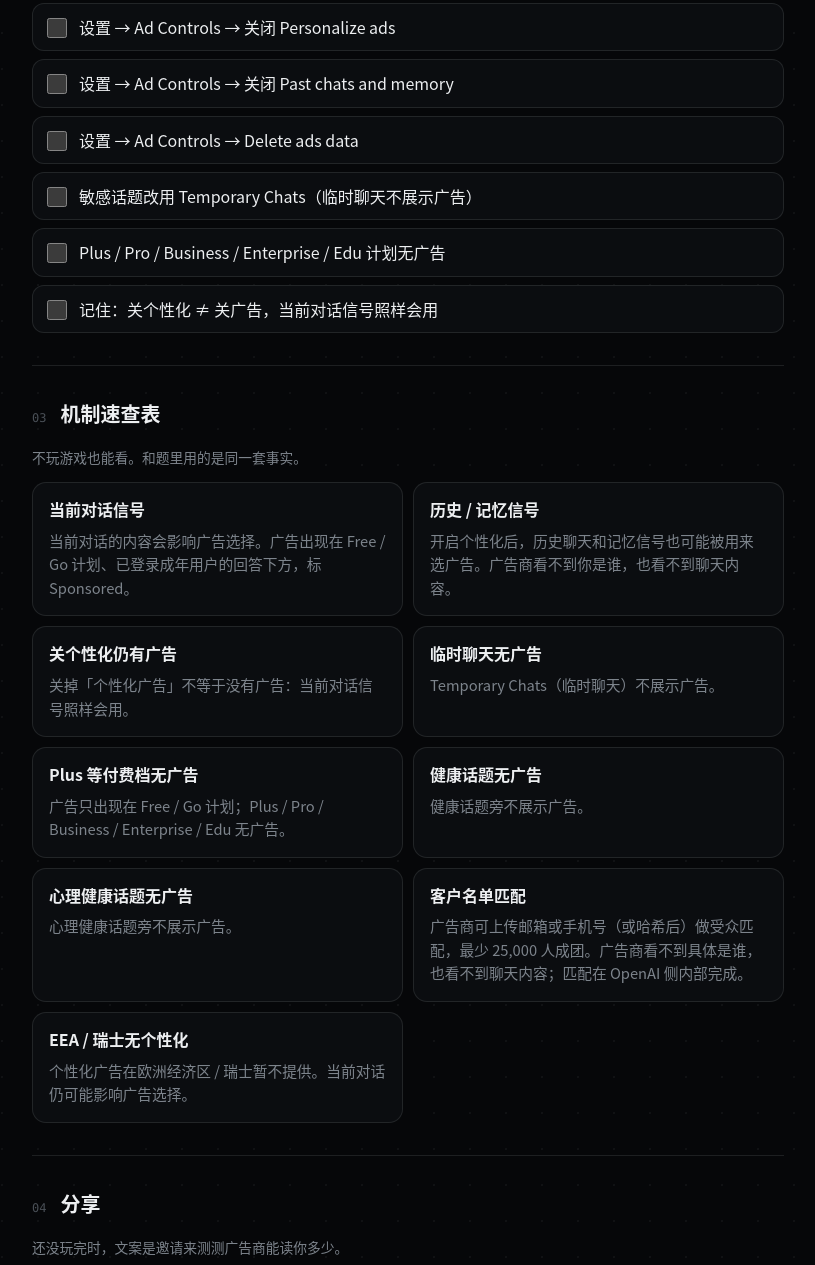
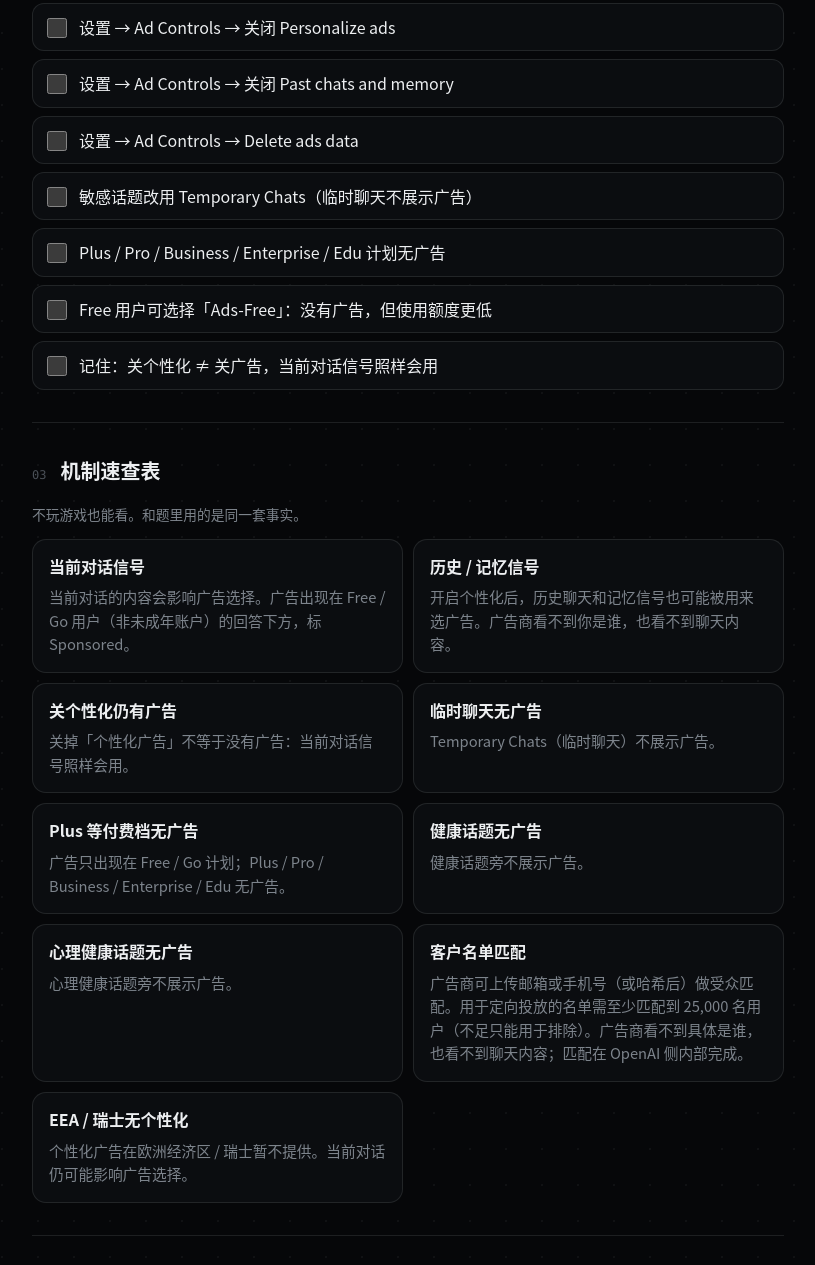
Before and after one commit to diego34es-cmyk/Build-100, a website: page 054/index.html in a window 1280 px wide. Shown: the part 1317-2582 px from the top of the page, without its empty margins (232-1047 px from the left). Drawn offline with Linux system fonts and the light colour scheme.

Commit message:
054: fix ad targeting facts (25k matched users, Free/Go non-minor)

```diff
--- a/054/engine.js
+++ b/054/engine.js
@@ -18,8 +18,8 @@
     "current-chat": {
       title: { zh: "当前对话信号", en: "Current-chat signal" },
       fact: {
-        zh: "当前对话的内容会影响广告选择。广告出现在 Free / Go 计划、已登录成年用户的回答下方，标 Sponsored。",
-        en: "The current conversation can shape which ad is chosen. Ads appear under replies for logged-in adults on Free / Go, marked Sponsored."
+        zh: "当前对话的内容会影响广告选择。广告出现在 Free / Go 用户（非未成年账户）的回答下方，标 Sponsored。",
+        en: "The current conversation can shape which ad is chosen. Ads appear under replies for Free and Go users (not accounts identified as under 18), marked Sponsored."
       }
     },
     "history-memory": {
@@ -67,8 +67,8 @@
     "list-match": {
       title: { zh: "客户名单匹配", en: "Customer list matching" },
       fact: {
-        zh: "广告商可上传邮箱或手机号（或哈希后）做受众匹配，最少 25,000 人成团。广告商看不到具体是谁，也看不到聊天内容；匹配在 OpenAI 侧内部完成。",
-        en: "Advertisers can upload emails or phone numbers (or hashes) for audience matching. A list needs at least 25,000 people. Advertisers do not see who matched, and they do not see the chat; matching happens internally on OpenAI's side."
+        zh: "广告商可上传邮箱或手机号（或哈希后）做受众匹配。用于定向投放的名单需至少匹配到 25,000 名用户（不足只能用于排除）。广告商看不到具体是谁，也看不到聊天内容；匹配在 OpenAI 侧内部完成。",
+        en: "Advertisers can upload emails or phone numbers (or hashes) for audience matching. Targeting with a list requires at least 25,000 matched users; smaller lists can only be used to exclude people. Advertisers do not see who matched, and they do not see the chat; matching happens internally on OpenAI's side."
       }
     },
     "eea-personalize": {
@@ -100,7 +100,7 @@
         zh: "帮我排一条下周末去冰岛看极光的路线，预算中等，想少走回头路。",
         en: "Plan a weekend trip to Iceland for the northern lights. Mid-range budget, fewer backtracks."
       },
-      context: { zh: "Free 计划 · 已登录成年", en: "Free plan · logged-in adult" },
+      context: { zh: "Free 计划 · 非未成年账户", en: "Free plan · not an under-18 account" },
       options: [
         opt("aurora-trek", "AuroraTrek 冰岛极光三日套餐", "AuroraTrek 3-day Iceland lights package", "AuroraTrek"),
         opt("aurora-card", "NimbusCard 旅行联名卡", "NimbusCard travel co-brand card", "NimbusCard"),
@@ -114,8 +114,8 @@
         en: "The travel intent in this conversation is used to choose the ad."
       },
       why: {
-        zh: "广告出现在 Free / Go 计划、已登录成年用户的回答下方，并标 Sponsored。你正在聊冰岛极光，系统就可能配上旅行套餐。广告商看不到这段聊天内容。",
-        en: "Ads sit under replies for logged-in adults on Free / Go, marked Sponsored. This chat is about Iceland lights, so a trip package can be selected. Advertisers do not see the chat content."
+        zh: "广告出现在 Free / Go 用户（非未成年账户）的回答下方，并标 Sponsored。你正在聊冰岛极光，系统就可能配上旅行套餐。广告商看不到这段聊天内容。",
+        en: "Ads sit under replies for Free and Go users (not accounts identified as under 18), marked Sponsored. This chat is about Iceland lights, so a trip package can be selected. Advertisers do not see the chat content."
       }
     },
     {
@@ -124,7 +124,7 @@
         zh: "我在写给团队用的 Python 脚本，想把表格导出成 PDF，有没有稳妥的库？",
         en: "I'm writing a Python script for the team to export tables to PDF. Any solid library?"
       },
-      context: { zh: "Go 计划 · 已登录成年", en: "Go plan · logged-in adult" },
+      context: { zh: "Go 计划 · 非未成年账户", en: "Go plan · not an under-18 account" },
       options: [
         opt("python-pdf", "PaperForge PDF 导出工具", "PaperForge PDF export tool", "PaperForge"),
         opt("python-pet", "Pawsly 宠物订阅粮", "Pawsly pet-food subscription", "Pawsly"),
@@ -258,8 +258,8 @@
         en: "Ads are not shown beside health topics."
       },
       why: {
-        zh: "即便你在 Free 计划且已登录，健康相关回答下方也不会出 Sponsored。这是话题屏蔽，不是因为关了个性化，也不是付费档。",
-        en: "Even on Free as a logged-in user, a health reply does not get a Sponsored slot. This is a topic block, not a personalization setting and not a paid-plan rule."
+        zh: "即便你是 Free 用户（非未成年账户），健康相关回答下方也不会出 Sponsored。这是话题屏蔽，不是因为关了个性化，也不是付费档。",
+        en: "Even for a Free user (not an account identified as under 18), a health reply does not get a Sponsored slot. This is a topic block, not a personalization setting and not a paid-plan rule."
       }
     },
     {
@@ -282,8 +282,8 @@
         en: "Ads are not shown beside mental-health topics."
       },
       why: {
-        zh: "心理健康话题旁不展示广告，和健康、政治话题是同一类规则。即便你在 Free / Go 计划、已登录，这题也不会出现 Sponsored。",
-        en: "Mental-health topics do not show ads, the same class of rule as health and politics. Even on Free / Go as a logged-in user, this reply gets no Sponsored slot."
+        zh: "心理健康话题旁不展示广告，和健康、政治话题是同一类规则。即便你是 Free / Go 用户（非未成年账户），这题也不会出现 Sponsored。",
+        en: "Mental-health topics do not show ads, the same class of rule as health and politics. Even for Free and Go users (not accounts identified as under 18), this reply gets no Sponsored slot."
       }
     },
     {
@@ -292,7 +292,7 @@
         zh: "帮我把这封给房东的催修邮件写得客气一点，别开火。",
         en: "Rewrite this repair-nudge email to my landlord so it stays polite."
       },
-      context: { zh: "Free 计划 · 上传名单匹配", en: "Free plan · uploaded list matching" },
+      context: { zh: "Free 计划 · 在广告商的定向名单里", en: "Free plan · on an advertiser's targeting list" },
       options: [
         opt("list-bank", "CloudBank 新客信用卡", "CloudBank new-customer credit card", "CloudBank"),
         opt("list-move", "ShiftKit 搬家服务", "ShiftKit moving service", "ShiftKit"),
@@ -302,12 +302,12 @@
       answer: "list-bank",
       mechanism: "list-match",
       reveal: {
-        zh: "广告商可上传邮箱或手机号（或哈希后）做受众匹配，最少 25,000 人成团；他们看不到你是谁，也看不到聊天内容。",
-        en: "Advertisers can upload emails or phone numbers (or hashes) for audience matching, with a 25,000-person minimum; they do not see who you are, and they do not see the chat."
+        zh: "广告商可上传邮箱或手机号（或哈希后）做受众匹配；用于定向投放的名单需至少匹配到 25,000 名用户（不足只能用于排除）。他们看不到你是谁，也看不到聊天内容。",
+        en: "Advertisers can upload emails or phone numbers (or hashes) for audience matching. Targeting with a list requires at least 25,000 matched users; smaller lists can only be used to exclude people. They do not see who you are, and they do not see the chat."
       },
       why: {
-        zh: "匹配在 OpenAI 侧内部完成。广告商只知道这个至少 25,000 人的名单里有人看到了广告，看不到具体是谁。催修邮件本身不是选中信用卡的原因。",
-        en: "Matching is done internally on OpenAI's side. The advertiser knows someone in a list of at least 25,000 people saw the ad, not who. The landlord email is not why the card was chosen."
+        zh: "匹配在 OpenAI 侧内部完成。这份名单至少匹配到了 25,000 名用户，才能用来定向投放；广告商只拿到汇总数据，看不到具体是谁看到了广告。催修邮件本身不是选中信用卡的原因。",
+        en: "Matching is done internally on OpenAI's side. This list matched at least 25,000 users, which is what lets it be used for targeting; the advertiser only gets aggregate reporting, not who saw the ad. The landlord email is not why the card was chosen."
       }
     },
     {
@@ -370,6 +370,13 @@
       text: {
         zh: "Plus / Pro / Business / Enterprise / Edu 计划无广告",
         en: "Plus / Pro / Business / Enterprise / Edu plans have no ads"
+      }
+    },
+    {
+      id: "adsfree",
+      text: {
+        zh: "Free 用户可选择「Ads-Free」：没有广告，但使用额度更低",
+        en: "Free users can choose \"Ads-Free\": no ads, but lower usage limits"
       }
     },
     {
```
Also changed, not shown: 054/index.html (+3 -3 lines), 054/og-054.png.
